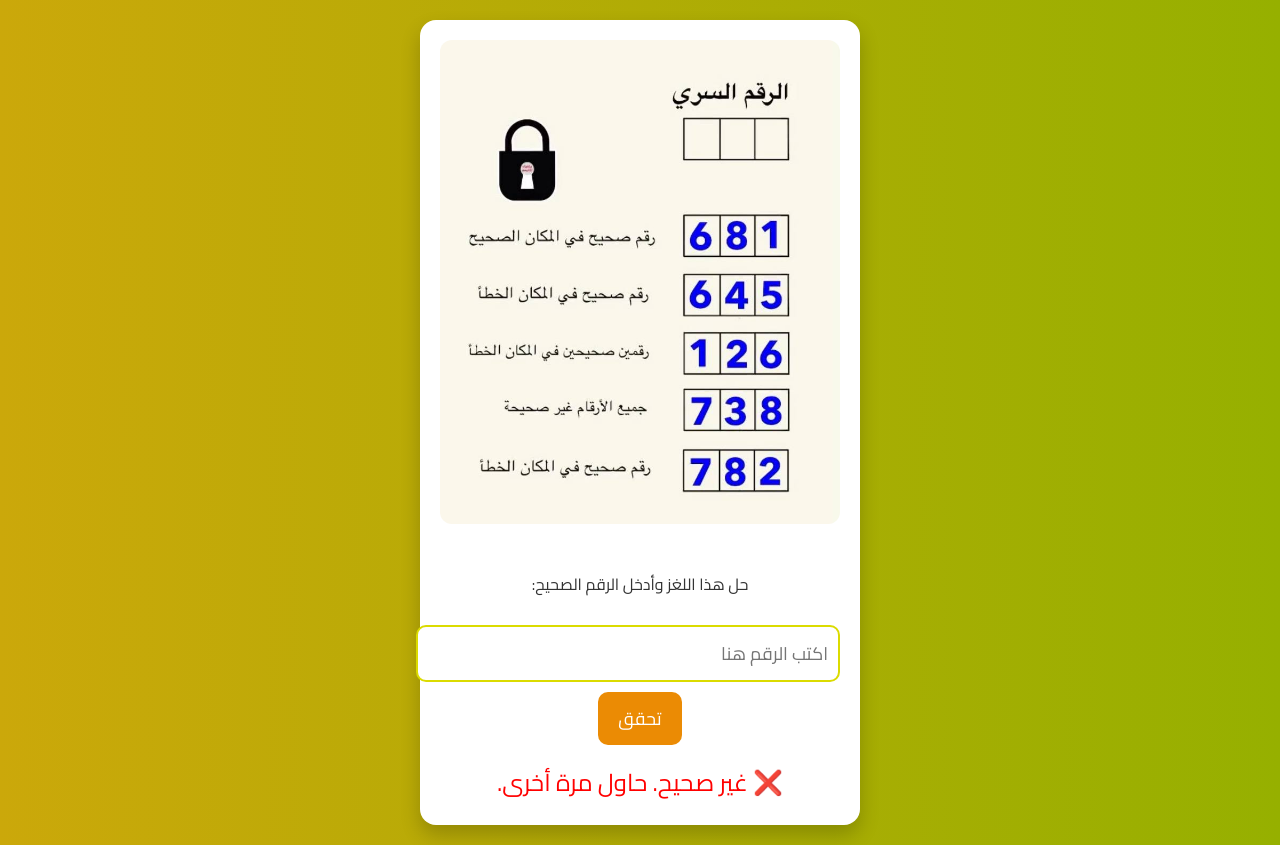
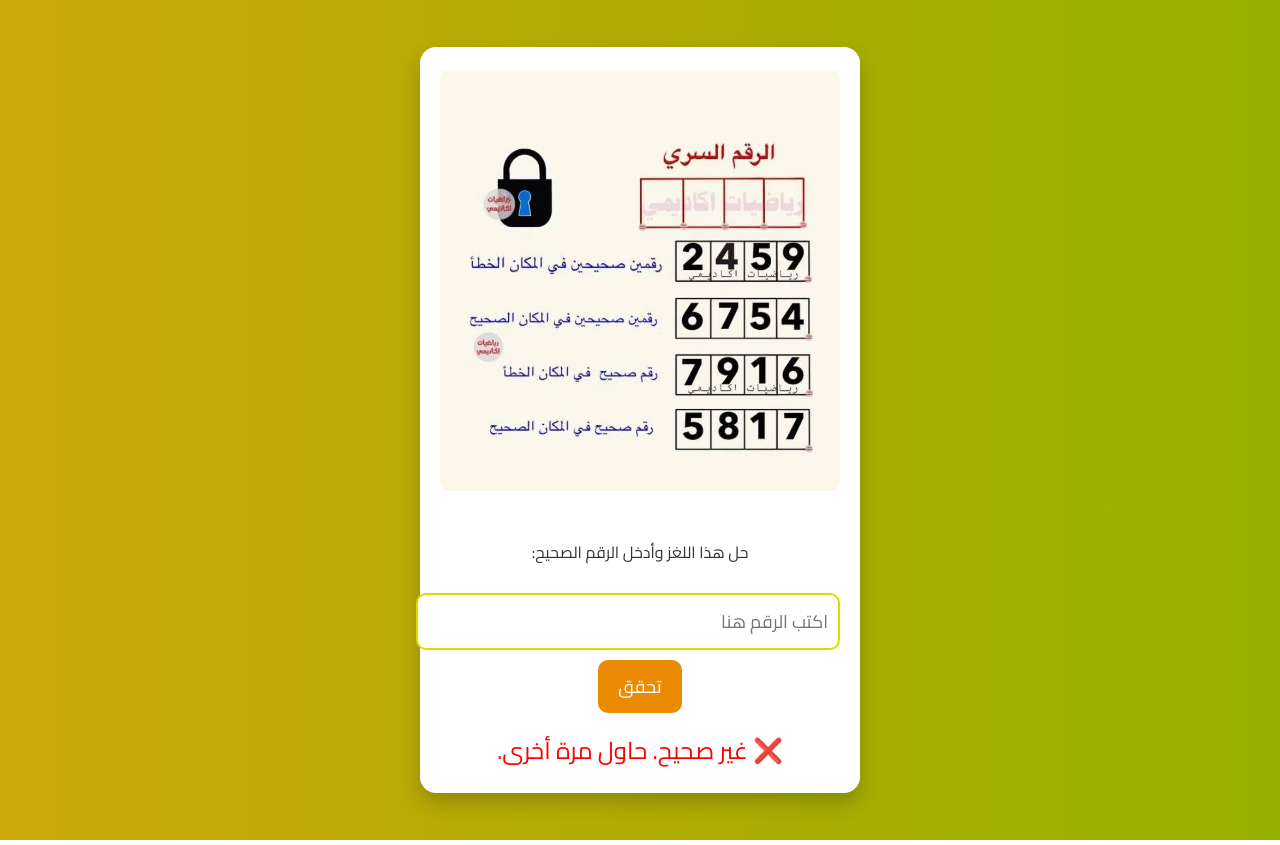
Before and after one commit to Dandi8/Daily-Quizzes, a plain HTML site: page index.html in a window 1280 px wide. Both pictures are taken after a click on the button "تحقق". Drawn offline with Linux system fonts and the light colour scheme.

Commit message:
Update index.html

```diff
--- a/index.html
+++ b/index.html
@@ -11,7 +11,7 @@
 </head>
 <body>
   <div class="container">
-    <img src="blue.jpg" alt="صورة اللغز" id="puzzle-img">
+    <img src="red.jpg" alt="صورة اللغز" id="puzzle-img">
     <p>حل هذا اللغز وأدخل الرقم الصحيح:</p>
     <input type="number" id="answer" placeholder="اكتب الرقم هنا">
     <button onclick="checkAnswer()">تحقق</button>
@@ -24,7 +24,7 @@
       const resultDiv = document.getElementById("result");
 
       // الرقم الصحيح
-      const correctAnswer = 251;
+      const correctAnswer = 6824;
 
       if (parseInt(userAnswer) === correctAnswer) {
         resultDiv.innerHTML = "✅ صحيح! أحسنت.";
```
